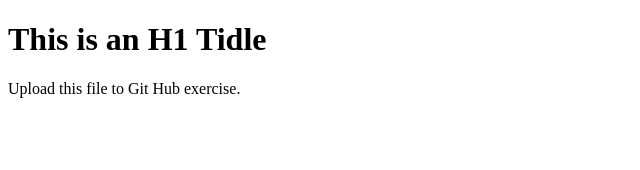
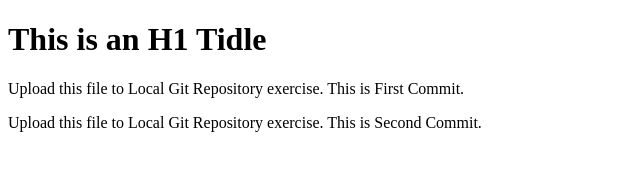
Before and after one commit to summer16/git-test, a plain HTML site: page index.html in a window 1280 px wide. Shown: the whole page, without its empty margins (0-640 px from the left). Drawn offline with Linux system fonts and the light colour scheme.

Commit message:
Second Commit

```diff
--- a/index.html
+++ b/index.html
@@ -9,7 +9,8 @@
 
 <body>
   <h1>This is an H1 Tidle</h1>
-  <p>Upload this file to Git Hub exercise.</p>
+  <p>Upload this file to Local Git Repository exercise. This is First Commit.</p>
+  <p>Upload this file to Local Git Repository exercise. This is Second Commit.</p>
 
 </body>
 </html>
```
